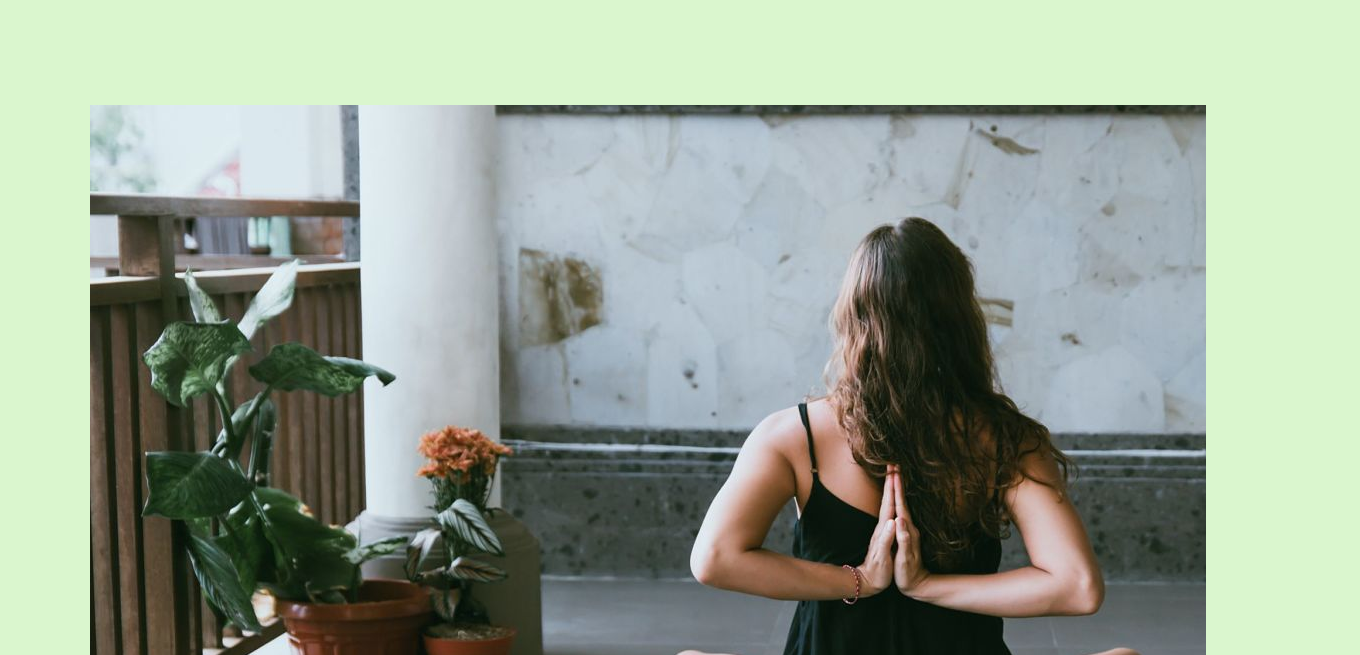
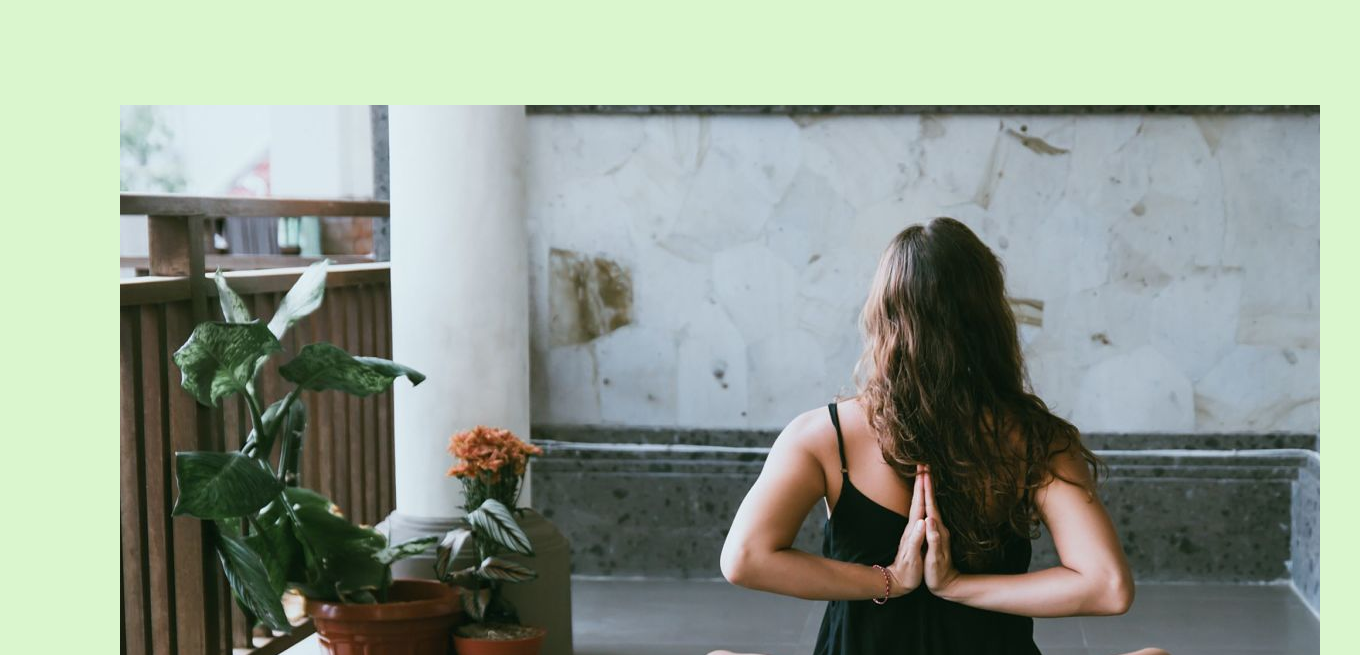
Before and after one commit to Hajar09/Yoga, a plain HTML site: page team.html in a window 1280 px wide. Shown: the part 145-800 px from the top of the page, 1360 px wide, since content can reach past the window. Drawn offline with Linux system fonts and the light colour scheme; a web font is replaced by a local one.

Commit message:
changement dans les margin

```diff
--- a/about.css
+++ b/about.css
@@ -68,9 +68,9 @@ font-family: 'Bellefair', serif;
 #background {
     background-image: url('./images/10_opt.jpg');
     background-repeat: no-repeat;
-    width: 90%;
+    width: 100%;
     height: 600px;
-    margin-left: 70px;
+    margin-left: 100px;
     margin-top: 150px;
 }
 /* partie About*/
--- a/classes.css
+++ b/classes.css
@@ -116,9 +116,9 @@ td, th {
 #background {
     background-image: url('./images/12_opt.jpg');
     background-repeat: no-repeat;
-    width: 90%;
+    width: 100%;
     height: 600px;
-    margin-left: 70px;
+    margin-left: 100px;
     margin-top: 150px;
 }
 /* partie About*/
--- a/index.css
+++ b/index.css
@@ -1,6 +1,6 @@
 body {
     background-color: #DAF6CE;
-    margin: 50px 20px 50px 20px;
+    margin: ;
 }
 /* header*/
 .menu {
@@ -27,7 +27,7 @@ font-family: 'Bellefair', serif;
     display: flex;
     margin-top: 150px;
     margin-bottom: 150px;
-    padding-left: 15px;
+    padding-left: 70px;
 }
 .image:hover {
 
--- a/team.css
+++ b/team.css
@@ -133,9 +133,9 @@ background-repeat: no-repeat;
 #background {
     background-image: url('./images/11bis_opt.jpg');
     background-repeat: no-repeat;
-    width: 90%;
+    width: 100%;
     height: 600px;
-    margin-left: 70px;
+    margin-left: 100px;
     margin-top: 150px;
 }
 /* partie About*/
```
Also changed, not shown: 1 other file.
